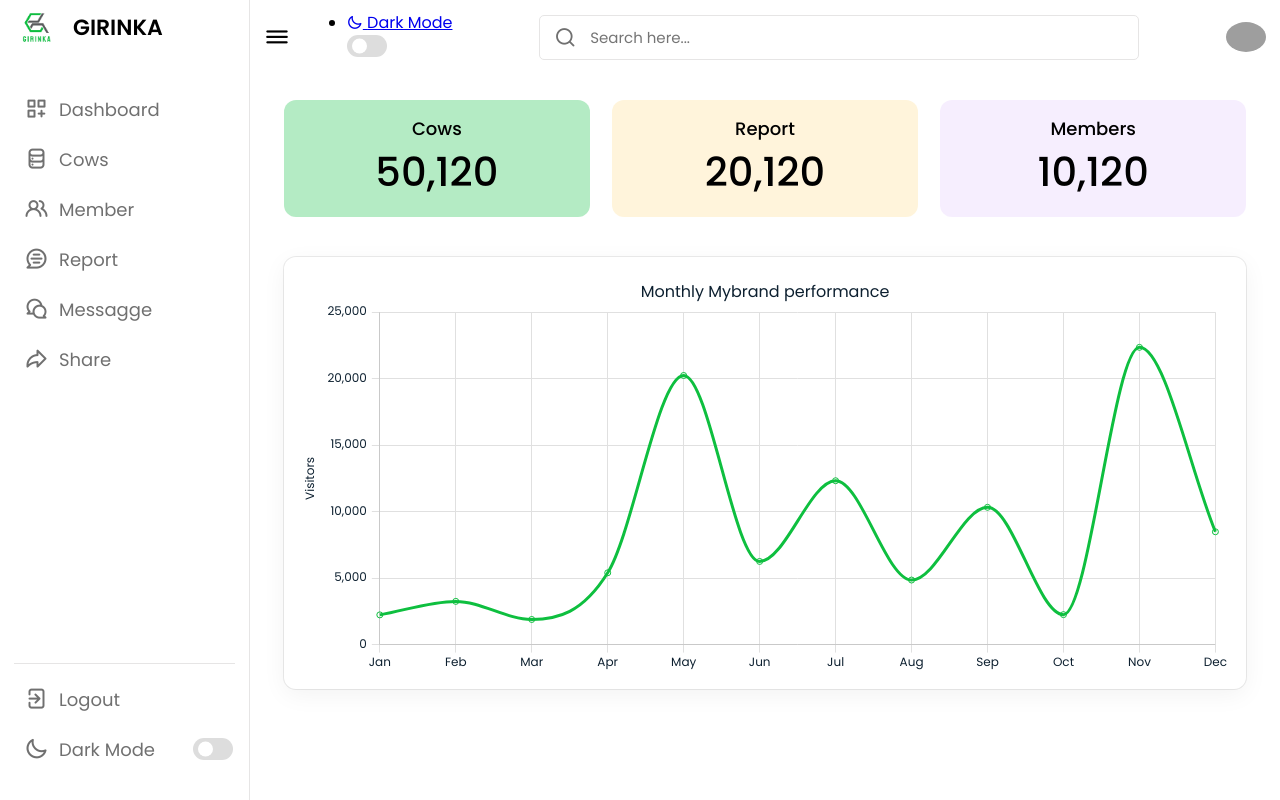
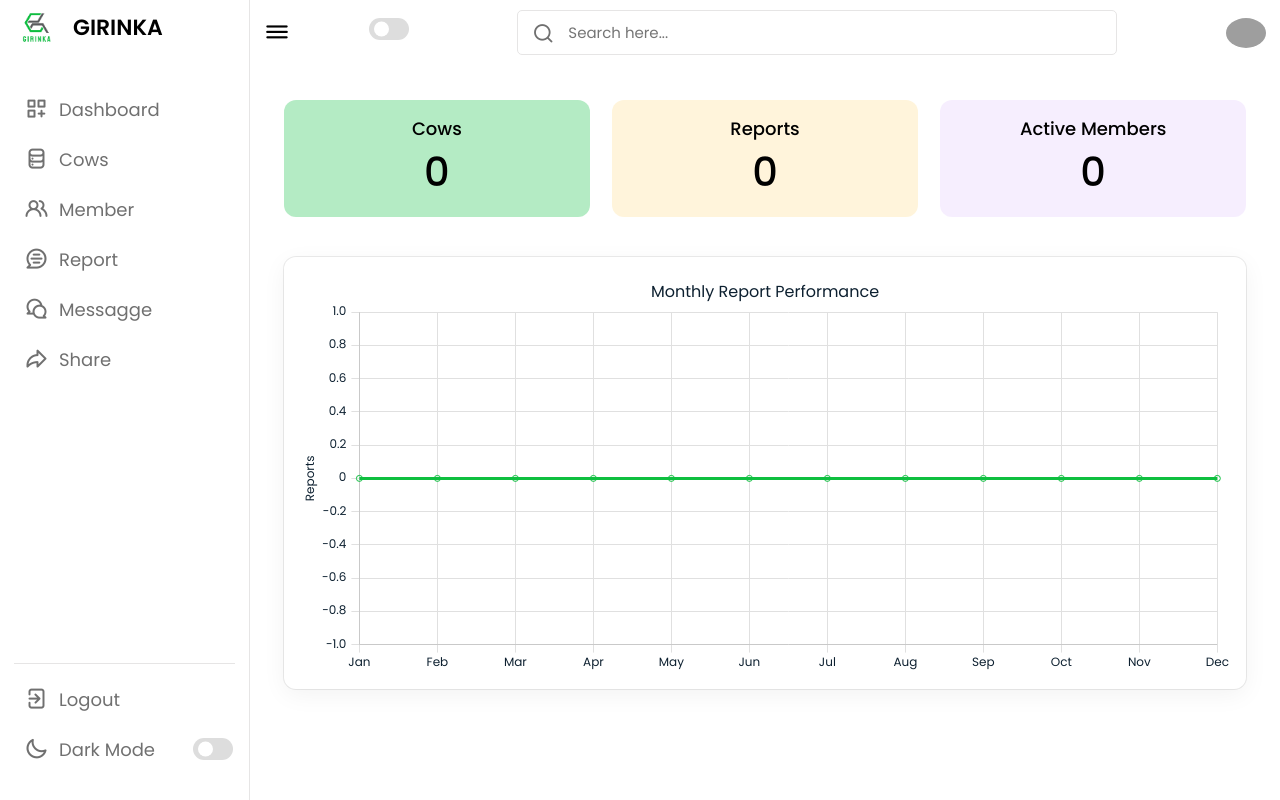
Before and after one commit to mugishaj092/girainka-system, a Django app: page /dashboard/ in a window 1280 px wide. Run offline with Django 5.2, Linux system fonts and the light colour scheme; data that the repository does not hold is empty; some libraries are stand-ins or nearby versions; grey boxes are pictures that could not be loaded.

Commit message:
Will add graph

```diff
--- a/girainka/girainka/views.py
+++ b/girainka/girainka/views.py
@@ -1,18 +1,31 @@
-from django.shortcuts import render
-
-def home(request):
-    return render(request,'website/index.html')
-def about(request):
-    return render(request,'website/about.html')
-def report(request):
-    return render(request,'website/report.html')
-def contact(request):
-    return render(request, 'contact.html')
 from django.shortcuts import render, redirect
 from django.contrib import messages
-from django.contrib.auth.models import User
+from django.utils import timezone
+from django.db.models.functions import ExtractMonth
+from django.db.models import Count
+from datetime import timedelta
+from django.contrib.auth import get_user_model
 from django.contrib.auth.hashers import make_password
+from cows.models import Cow
+from reports.models import Report
+import json
 
+User = get_user_model()  # Dynamically fetch the custom User model
+
+# Website views
+def home(request):
+    return render(request, 'website/index.html')
+
+def about(request):
+    return render(request, 'website/about.html')
+
+def report(request):
+    return render(request, 'website/report.html')
+
+def contact(request):
+    return render(request, 'website/contact.html')
+
+# Signup view
 def signup(request):
     if request.method == "POST":
         email = request.POST.get('email')
@@ -22,29 +35,61 @@ def signup(request):
         confirm_password = request.POST.get('confirm_password')
         address = request.POST.get('address')
 
+        # Validate passwords
         if password != confirm_password:
             messages.error(request, "Passwords do not match!")
             return redirect('signup')
 
+        # Check if email is already registered
         if User.objects.filter(email=email).exists():
             messages.error(request, "Email is already taken!")
             return redirect('signup')
 
-        hashed_password = make_password(password)
-        user = User.objects.create(
-            firstName=first_name,
-            lastName=last_name,
-            email=email,
-            password=hashed_password,
-            address=address
-        )
-
-
-        messages.success(request, "Account created successfully!")
-        return redirect('login')
+        # Create user
+        try:
+            user = User.objects.create_user(
+                email=email,
+                password=password,
+                firstName=first_name,
+                lastName=last_name,
+                address=address
+            )
+            messages.success(request, "Account created successfully!")
+            return redirect('login')
+        except Exception as e:
+            messages.error(request, f"An error occurred: {e}")
+            return redirect('signup')
 
     return render(request, 'website/signup.html')
 
+# Dashboard view
+def dashboard(request):
+    from datetime import timedelta
+    from django.utils import timezone
 
-def dashboard(request):
-    return render(request, 'dashboard/dashboard.html')
+    total_users = User.objects.count()
+    total_cows = Cow.objects.count()
+    total_reports = Report.objects.count()
+
+    thirty_days_ago = timezone.now() - timedelta(days=30)
+    active_users = User.objects.filter(last_login__gte=thirty_days_ago).count()
+
+    # Monthly Report Trends (number of reports per month)
+    report_trends = Report.objects.annotate(
+        month=ExtractMonth('created_at')
+    ).values('month').annotate(
+        count=Count('id')
+    ).order_by('month')
+
+    report_counts = {str(i): 0 for i in range(1, 13)}  # Initialize all months to 0
+    for trend in report_trends:
+        report_counts[str(trend['month'])] = trend['count']
+
+    context = {
+        'total_users': total_users,
+        'total_cows': total_cows,
+        'total_reports': total_reports,
+        'active_users': active_users,
+        'report_counts': json.dumps(report_counts),  # Serialize report trends
+    }
+    return render(request, 'dashboard/dashboard.html', context)
--- a/girainka/static/js/script.js
+++ b/girainka/static/js/script.js
@@ -1,17 +1,8 @@
+document.addEventListener("DOMContentLoaded", () => {
+    const reportCounts = JSON.parse(document.getElementById("reportCounts").textContent);
+
     const body = document.querySelector("body"),
-      modeToggle = body.querySelector(".mode-toggle"),
-      sidebar = body.querySelector("nav"),
-      sidebarToggle = body.querySelector(".sidebar-toggle");
-
-let getMode = localStorage.getItem("mode");
-if (getMode && getMode === "dark") {
-    body.classList.toggle("dark");
-}
-
-let getStatus = localStorage.getItem("status");
-if (getStatus && getStatus === "close") {
-    sidebar.classList.toggle("close");
-}
+        modeToggle = body.querySelector(".mode-toggle");
 
     // Function to get colors dynamically based on mode
     function getChartColors() {
@@ -60,11 +51,8 @@ function renderChart() {
                 ],
                 datasets: [
                     {
-                    label: "Monthly Mybrand performance",
-                    data: [
-                        2235, 3250, 1890, 5400, 20240, 6254, 12325, 4856, 10325,
-                        2254, 22356, 8486,
-                    ],
+                        label: "Monthly Reports",
+                        data: Object.values(reportCounts), // Use report data from backend
                         backgroundColor: "transparent",
                         borderColor: chartColors.borderColor,
                         cubicInterpolationMode: "monotone",
@@ -81,7 +69,7 @@ function renderChart() {
                     },
                     title: {
                         display: true,
-                    text: "Monthly Mybrand performance",
+                        text: "Monthly Report Performance",
                         color: chartColors.textColor,
                         font: { size: 16, weight: "normal" },
                     },
@@ -99,7 +87,7 @@ function renderChart() {
                     y: {
                         title: {
                             display: true,
-                        text: "Visitors",
+                            text: "Reports",
                             color: chartColors.textColor,
                         },
                         ticks: {
@@ -119,21 +107,6 @@ renderChart();
     // Mode toggle event
     modeToggle.addEventListener("click", () => {
         body.classList.toggle("dark");
-    if (body.classList.contains("dark")) {
-        localStorage.setItem("mode", "dark");
-    } else {
-        localStorage.setItem("mode", "light");
-    }
         renderChart();
     });
-
-sidebarToggle.addEventListener("click", () => {
-    sidebar.classList.toggle("close");
-    if (sidebar.classList.contains("close")) {
-        localStorage.setItem("status", "close");
-    } else {
-        localStorage.setItem("status", "open");
-    }
 });
-
-createIcons({ icons });
--- a/girainka/templates/dashboard/dashboard.html
+++ b/girainka/templates/dashboard/dashboard.html
@@ -7,19 +7,19 @@
     <div class="boxes">
         <div class="box box1">
             <span class="text">Cows</span>
-            <span class="number">50,120</span>
+            <span class="number">{{ total_cows }}</span>
         </div>
         <div class="box box2">
-            <span class="text">Report</span>
-            <span class="number">20,120</span>
+            <span class="text">Reports</span>
+            <span class="number">{{ total_reports }}</span>
         </div>
         <div class="box box3">
-            <span class="text">Members</span>
-            <span class="number">10,120</span>
+            <span class="text">Active Members</span>
+            <span class="number">{{ active_users }}</span>
         </div>
     </div>
     <div class="widget">
-      <canvas id="chart"></canvas>
+        <canvas id="chart"></canvas>
     </div>
 </div>
 {% endblock %}
--- a/girainka/templates/dashboard/layout.html
+++ b/girainka/templates/dashboard/layout.html
@@ -67,17 +67,11 @@
     <section class="dashboard">
         <div class="top">
             <i class="uil uil-bars sidebar-toggle"></i>
-            <ul>
-            <li class="mode">
-                    <a href="#">
-                        <i class="uil uil-moon"></i>
-                        <span class="link-name">Dark Mode</span>
-                    </a>
+                <div class="mode">
                     <div class="mode-toggle">
                         <span class="switch"></span>
                     </div>
-                </li>
-            </ul>
+                </div>
             <div class="search-box">
                 <i class="uil uil-search"></i>
                 <input type="text" placeholder="Search here...">
@@ -93,5 +87,6 @@
     </section>
 
     <script src="{% static 'js/script.js' %}"></script>
+    <script id="reportCounts" type="application/json">{{ report_counts|safe }}</script>
 </body>
 </html>
```
Lines whose indentation alone changed are shown as unchanged.
